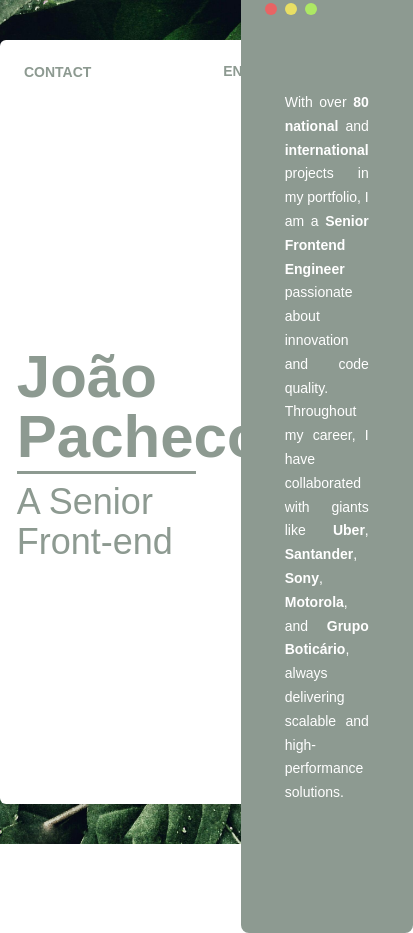
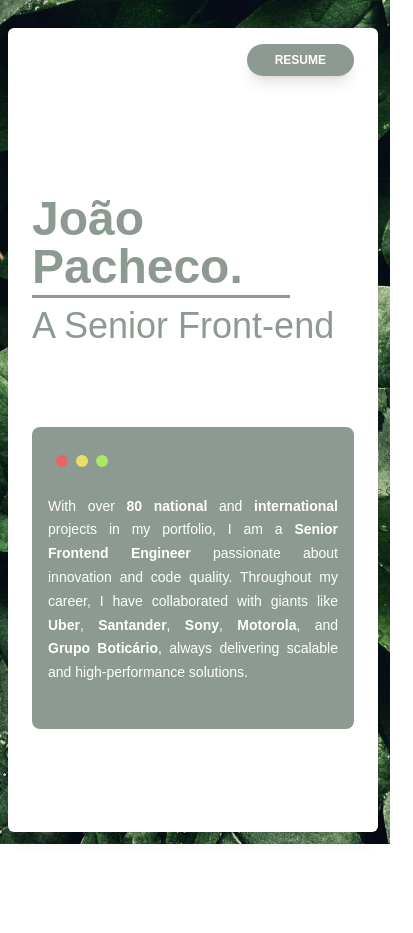
Before and after one commit to Joao-Pacheco/my-web-site, a Next.js app: page / in a window 390 px wide. Shown: the whole page, 413 px wide, since content can reach past the window. After the commit the page ends 852 px from the top, so only its background shows below. Built offline with nearby package versions, Linux system fonts and the light colour scheme.

Commit message:
feat: rouve buttons no read, init responsivity

```diff
--- a/app/layout.tsx
+++ b/app/layout.tsx
@@ -26,6 +26,7 @@ export default function RootLayout({
 }>) {
   return (
     <html lang="en">
+      <meta name="viewport" content="width=device-width, initial-scale=1.0" />
       <body
         className={`${geistSans.variable} ${geistMono.variable} antialiased`}
       >
--- a/app/page.tsx
+++ b/app/page.tsx
@@ -10,6 +10,10 @@ export default function Home() {
     link.click();
     document.body.removeChild(link);
   };
+
+  const showContact = false;
+  const showLanguageOption = false;
+
   return (
     <>
       <Image
@@ -21,14 +25,22 @@ export default function Home() {
         alt={"Cover"}
         className="absolute top-0 left-0 z-[-1]"
       />
-      <div className="absolute top-0 left-0 w-full h-screen">
-        <div className="container mx-auto mt-10 px-6 py-4 bg-white rounded-md h-[calc(100vh-80px)] max-w-7xl shadow-lg">
-          <div className="flex justify-between items-center">
-            <button className="text-[#8D9A91] text-sm font-bold">
-              CONTACT
-            </button>
+      <div className="absolute top-0 left-0 w-full h-screen max-md:m-2 max-md:w-[calc(100vw-20px)] ">
+        <div className="container mx-auto mt-10 px-6 py-4 bg-white rounded-md h-[calc(100vh-80px)] max-w-7xl shadow-lg max-md:mt-5 max-md:h-[calc(100vh-40px)]">
+          <div
+            className={`flex ${
+              showContact ? "justify-between" : "justify-end"
+            } items-center`}
+          >
+            {showContact && (
+              <button className="text-[#8D9A91] text-sm font-bold">
+                CONTACT
+              </button>
+            )}
             <div>
-              <button className="text-[#8D9A91] text-sm font-bold">EN</button>
+              {showLanguageOption && (
+                <button className="text-[#8D9A91] text-sm font-bold">EN</button>
+              )}
               <button
                 onClick={handleDownload}
                 className="bg-[#8D9A91] text-white text-xs rounded-full px-7 py-2 ml-4 font-bold shadow-lg"
@@ -37,10 +49,10 @@ export default function Home() {
               </button>
             </div>
           </div>
-          <div className="flex justify-center items-center h-full">
-            <div className="flex-1">
-              <div className="flex flex-col items-left mx-auto pl-[15%]">
-                <h1 className="text-6xl text-[#8D9A91] font-neue-bold">
+          <div className="flex justify-center items-center h-full max-md:flex-col">
+            <div className="md:flex-1 max-md:w-full">
+              <div className="flex flex-col items-left mx-auto pl-[15%] max-md:pl-0 max-md:mt-0 max-md:mb-[25%]">
+                <h1 className="text-6xl text-[#8D9A91] font-neue-bold max-md:text-5xl">
                   João Pacheco.
                 </h1>
                 <div className="border-b border-[2px] border-[#8D9A91] w-[80%] mt-1"></div>
@@ -49,14 +61,14 @@ export default function Home() {
                 </p>
               </div>
             </div>
-            <div className="flex-1">
+            <div className="md:flex-1 max-md:w-full">
               <div className="rounded-lg bg-[#8D9A91] p-4 mx-auto max-w-[470px]">
                 <div className="flex  items-center w-full mt-3">
                   <span className="rounded-full bg-[#E86464] w-3 h-3 ml-2"></span>
                   <span className="rounded-full bg-[#E8DF64] w-3 h-3 ml-2"></span>
                   <span className="rounded-full bg-[#ADE864] w-3 h-3 ml-2"></span>
                 </div>
-                <p className="text-white text-sm my-12 p-7 pb-16 text-justify text-md leading-[1.7] font-sf">
+                <p className="text-white text-sm my-12 p-7 pb-16 text-justify text-md leading-[1.7] font-sf max-md:my-0 max-md:p-0 max-md:py-7">
                   With over <b>80 national</b> and <b>international</b> projects
                   in my portfolio, I am a <b>Senior Frontend Engineer</b>{" "}
                   passionate about innovation and code quality. Throughout my
```
